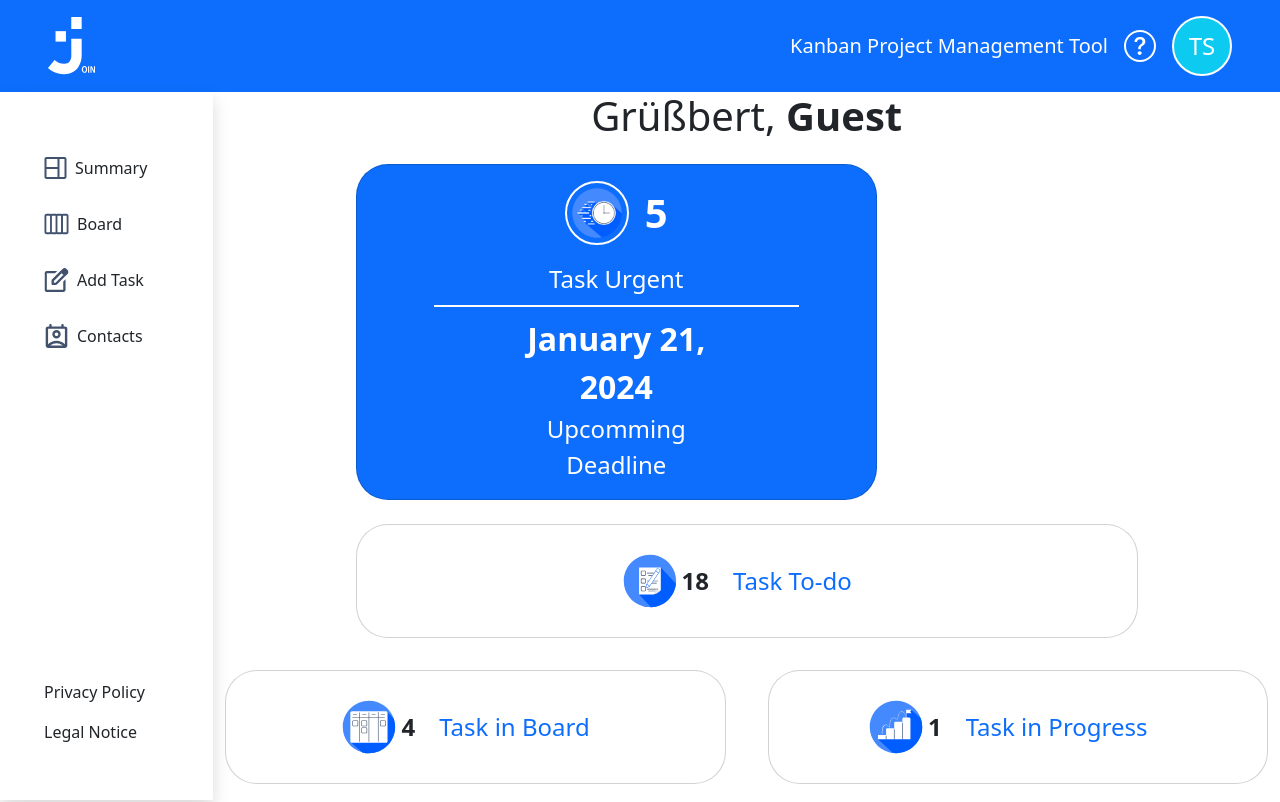
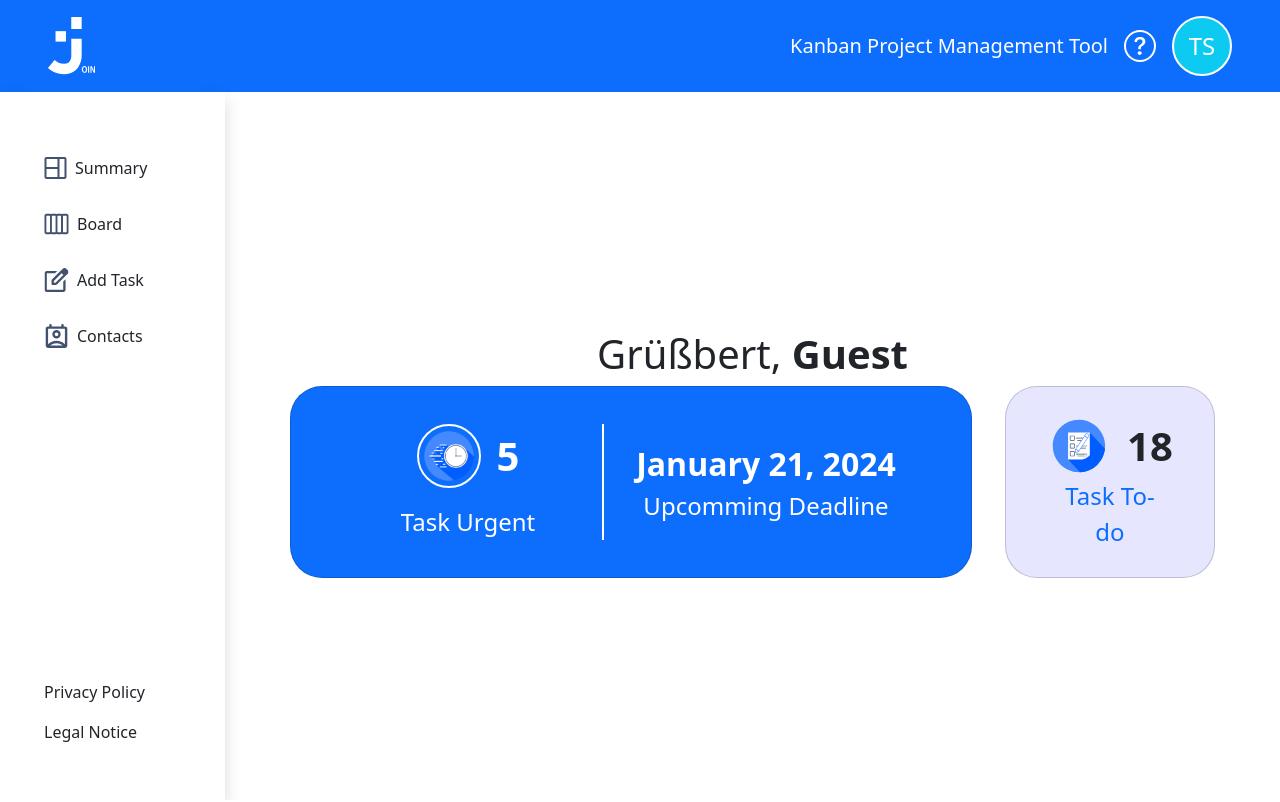
Before and after one commit to tonyS912/voinfront, a Vue app: page /summary in a window 1280 px wide. Shown: the top 802 px of the page. Built offline with nearby package versions, Linux system fonts and the light colour scheme; the HTML template or start-up script is replaced by a standard one.

Commit message:
Update custom.scss and MainSidebar.vue, and SmallTiles.vue components

```diff
--- a/src/components/MainSidebar.vue
+++ b/src/components/MainSidebar.vue
@@ -1,6 +1,6 @@
 <template>
   <!-- Side Menu -->
-  <aside class="d-none d-lg-block box-shadow shdaow-end shadow aside-size col-2">
+  <aside class="d-none d-lg-block box-shadow shdaow-end shadow aside-size col-3">
     <div class="container py-5 px-4 h-100 row d-flex justify-content-between ms-1">
       <ul class="list-group">
         <router-link to="/summary" class="btn btn-light py-3 d-flex justify-items-start list-group-item border-0"><img class="me-2" src="./icons/svg/menu_summary.svg" />Summary</router-link>
--- a/src/components/SmallTiles.vue
+++ b/src/components/SmallTiles.vue
@@ -3,12 +3,12 @@
         class="card col-12 d-flex flex-center align-items-center justify-content-center rounded-5 p-4"
         :class="tille.classes"
     >
-        <div class="col-12 d-flex flex-row align-items-center justify-content-center">
+        <div class="col-12 d-flex flex-column align-items-center justify-content-center">
             <div class="d-flex justify-content-center align-items-center">
                 <div>
-                    <img class="icon-sum tilies-hov icon-size-lg" :src="tille.img" />
+                    <img class="icon-sum tilies-hov icon-size-lg me-3" :src="tille.img" />
                 </div>
-                <span class="fs-4 text-hov"
+                <span class="fs-1 text-hov"
                     ><b>{{ tille.count }}</b></span
                 >
             </div>
--- a/src/components/SummaryView.vue
+++ b/src/components/SummaryView.vue
@@ -1,15 +1,16 @@
 <template>
     <div
-        class="container col-12 col-sm-10 d-flex flex-column justify-content-center align-items-center mb-6"
+        class="container container-xl col-12 col-sm-10 d-flex flex-column justify-content-center align-items-center align-items-xl-between mt-3 mb-6 mx-xl-auto px-xl-0"
     >
         <h1>Grüßbert, <b>Guest</b></h1>
 
-        <div class="column col-12 col-lg-9 justify-content-between mb-3">
+        <!-- First line Tillies on Summary -->
+        <div class="column col-12 d-flex flex-column flex-xl-row justify-content-center justify-content-xl-between align-items-center mb-3 mb-lg-0">
             <div
-                class="card col-12 col-lg-8 d-flex flex-center align-items-center justify-content-center bg-primary text-white rounded-5 p-3 my-3"
+                class="card col-12 col-lg-7 big-size d-flex flex-center flex-lg-row align-items-center justify-content-center bg-primary text-white rounded-5 p-3 my-3 my-xl-0"
             >
                 <div
-                    class="d-flex flex-nowrap flex-column align-items-center justify-content-center col-12 col-md-5"
+                    class="col-12 col-md-5 d-flex flex-nowrap flex-column align-items-center justify-content-center border-lg-end border-2 border-white"
                 >
                     <div class="justify-content-center align-items-center d-flex">
                         <div>
@@ -22,8 +23,10 @@
                     </div>
                     <div class="fs-4 mt-3 text-center text-hov text-white">Task Urgent</div>
                 </div>
-                <div class="d-flex align-self-center border-1 border border-white my-2 w-75"></div>
-                <div class="row col-12 col-md-6 m-0 text-center fs-2">
+                <div
+                    class="d-flex d-lg-none align-self-center border-1 border border-white my-2 w-75"
+                ></div>
+                <div class="row col-12 col-md-6 m-0 text-center fs-2 border-lg-start">
                     <b>{{ currentDay }}</b>
                     <br />
                     <span class="d-flex justify-content-center fs-4 fw-light"
@@ -34,9 +37,11 @@
 
             <SmallTiles v-for="item in tilleList1" :tille="item" :key="item.id"></SmallTiles>
         </div>
-        <div class="overrides-row col-12 justify-content-between">
+
+        <!-- Second line Tillies on Summary -->
+        <!-- <div class="overrides-row col-12 col-lg-10 justify-content-between">
             <SmallTiles v-for="item in tilleList2" :tille="item" :key="item.id"></SmallTiles>
-        </div>
+        </div> -->
     </div>
 </template>
 
@@ -53,26 +58,26 @@ const tilleList1 = ref([
         id: 0,
         title: 'Task To-do',
         count: 18,
-        classes: 'mt-4',
+        classes: 'mt-4 my-lg-0 bg-lavendel small-size',
         text: 'text-primary',
         img: '/src/components/icons/svg/todo_list.svg'
     }
 ])
 
-const tilleList2 = ref([
+/* const tilleList2 = ref([
     {
         id: 0,
         title: 'Task in Board',
         count: 4,
-        classes: 'my-3 w-md-48',
+        classes: 'my-3 w-md-48 small-size',
         text: 'text-primary',
         img: '/src/components/icons/svg/board.svg'
     },
     {
         id: 1,
-        title: 'Task in Progress',
+        title: 'Task on Progress',
         count: 1,
-        classes: 'my-3 w-md-48',
+        classes: 'my-3 w-md-48 small-size',
         text: 'text-primary',
         img: '/src/components/icons/svg/in_progress.svg'
     },
@@ -80,7 +85,7 @@ const tilleList2 = ref([
         id: 2,
         title: 'Awaiting Feedback',
         count: 2,
-        classes: 'my-3 w-md-48',
+        classes: 'my-3 w-md-48 small-size',
         text: 'text-primary',
         img: '/src/components/icons/svg/awaiting_feedback.svg'
     },
@@ -88,34 +93,58 @@ const tilleList2 = ref([
         id: 3,
         title: 'Task Done',
         count: 9,
-        classes: 'my-3 w-md-48',
+        classes: 'my-3 w-md-48 small-size',
         text: 'text-primary',
         img: '/src/components/icons/svg/done.svg'
     }
-])
+]) */
 </script>
 
 <style lang="scss">
-.mb-6 {
-    margin-bottom: 5.5rem !important;
-}
 .w-md-48 {
-    @media screen and (min-width: 767.98px){
+    @media screen and (min-width: 399.98px) {
         width: 48% !important;
     }
 }
 
-.big-size {
-    width: 717px;
-    height: 190px;
+.bg-lavendel {
+    background-color: #e6e6ff;
 }
 
-.small-size {
-    width: 210px;
-    height: 190px;
-}
 .overrides-row {
     display: flex;
     flex-wrap: wrap;
 }
+
+@media screen and (min-width: 992px) {
+    .border-lg-end {
+        border-right: 2px solid white !important;
+    }
+
+    .big-size {
+        width: 682px;
+        height: 192px;
+    }
+
+    .small-size {
+        max-width: 682px;
+    }
+
+    .container-xl {
+        max-width: 925px;
+    }
+}
+
+@media screen and (max-width: 992px) {
+    .mb-6 {
+        margin-bottom: 5.5rem !important;
+    }
+}
+
+@media screen and (min-width: 1199.98px) {
+    .small-size {
+        width: 210px;
+        height: 192px;
+    }
+}
 </style>
```
Also changed, not shown: src/assets/custom.scss (+29 -0 lines).
